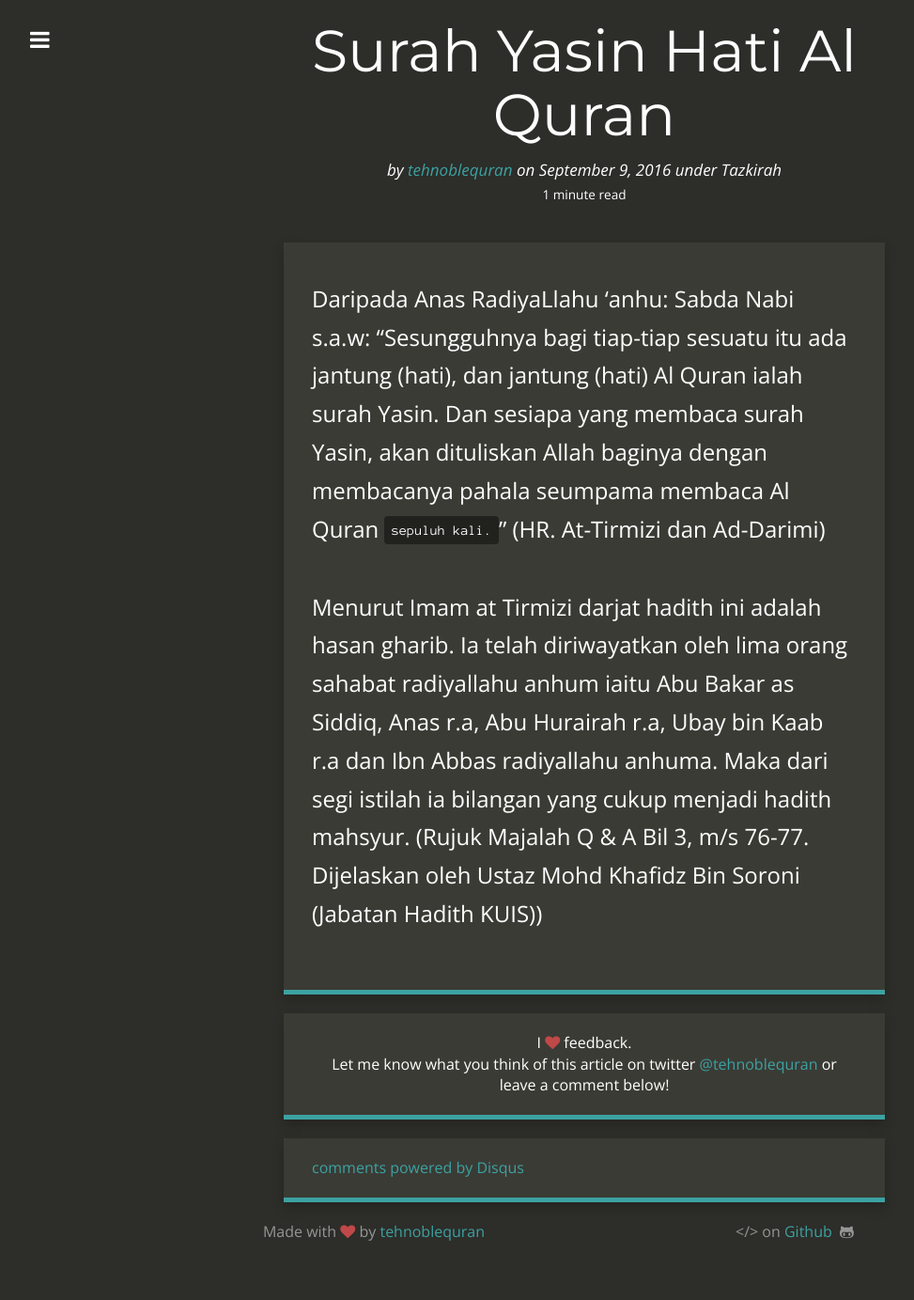
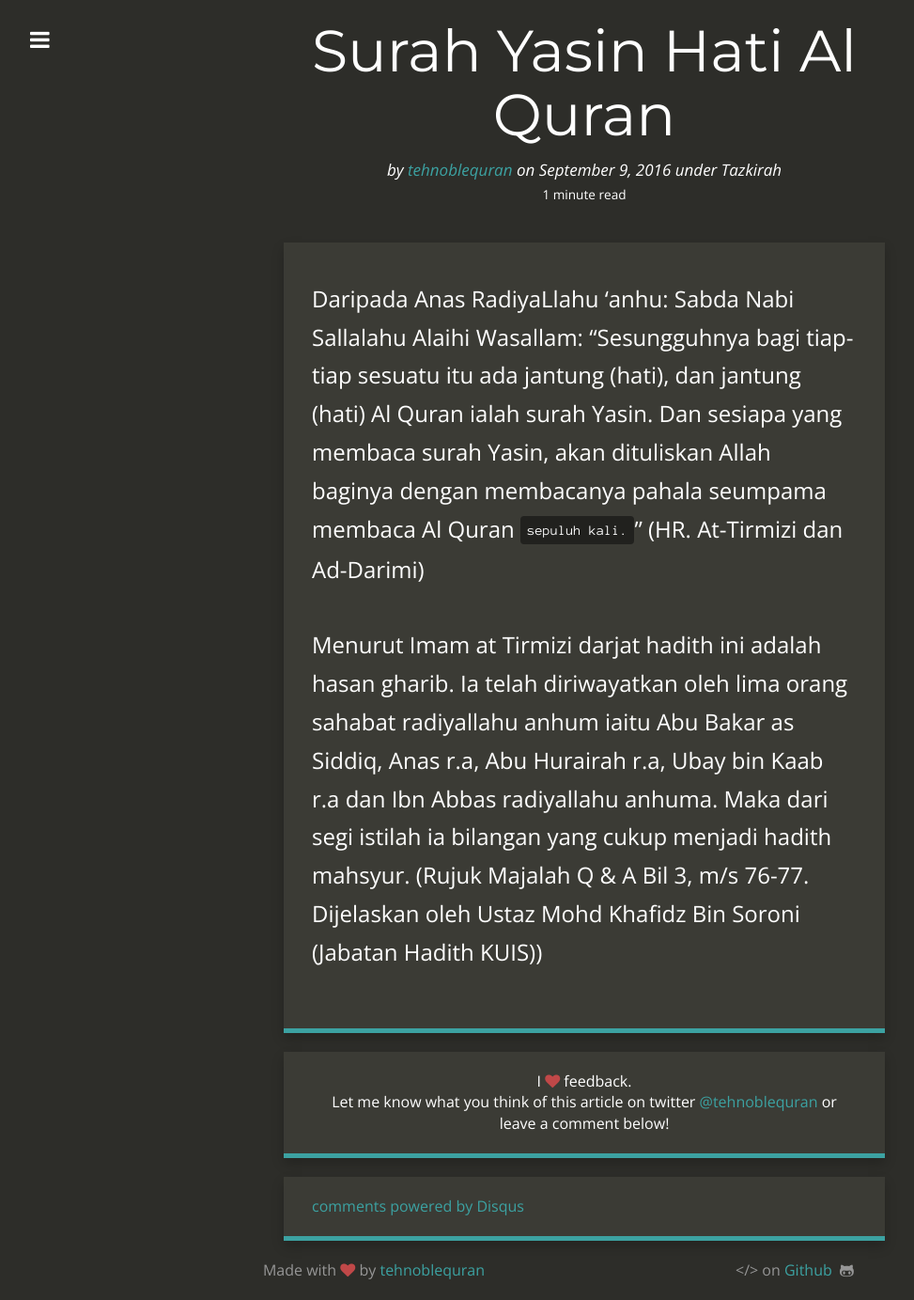
Before and after one commit to kedamaian/swsyafiq, a Jekyll site: the page built from _posts/2016-09-09-surah-yasin-hati-al-quran.md, in a window 1280 px wide. Shown: the whole page at 94% size, without its empty margins (18-991 px from the left). Built offline with Jekyll 4.4.1, drawn with Linux system fonts in a browser that asks for light colours; nearby versions of some CDN libraries; comment, search, counter and statistics services are not loaded; before the commit the page ends 1342 px from its top, so only the background shows below that.

Commit message:
Update 2016-09-09-surah-yasin-hati-al-quran.md

```diff
--- a/_posts/2016-09-09-surah-yasin-hati-al-quran.md
+++ b/_posts/2016-09-09-surah-yasin-hati-al-quran.md
@@ -6,7 +6,7 @@ title: Surah Yasin Hati Al Quran
 categories:
   - Tazkirah
 ---
-Daripada Anas RadiyaLlahu 'anhu: Sabda Nabi s.a.w: "Sesungguhnya bagi tiap-tiap sesuatu itu ada jantung (hati), dan jantung (hati) Al Quran ialah surah Yasin. Dan sesiapa yang membaca surah Yasin, akan dituliskan Allah baginya dengan membacanya pahala seumpama membaca Al Quran `sepuluh kali.`"
+Daripada Anas RadiyaLlahu 'anhu: Sabda Nabi Sallalahu Alaihi Wasallam: "Sesungguhnya bagi tiap-tiap sesuatu itu ada jantung (hati), dan jantung (hati) Al Quran ialah surah Yasin. Dan sesiapa yang membaca surah Yasin, akan dituliskan Allah baginya dengan membacanya pahala seumpama membaca Al Quran `sepuluh kali.`"
 (HR. At-Tirmizi dan Ad-Darimi)
 
 Menurut Imam at Tirmizi darjat hadith ini adalah hasan gharib. Ia telah diriwayatkan oleh lima orang sahabat radiyallahu anhum iaitu Abu Bakar as Siddiq, Anas r.a, Abu Hurairah r.a, Ubay bin Kaab r.a dan Ibn Abbas radiyallahu anhuma. Maka dari segi istilah ia bilangan yang cukup menjadi hadith mahsyur.
```
